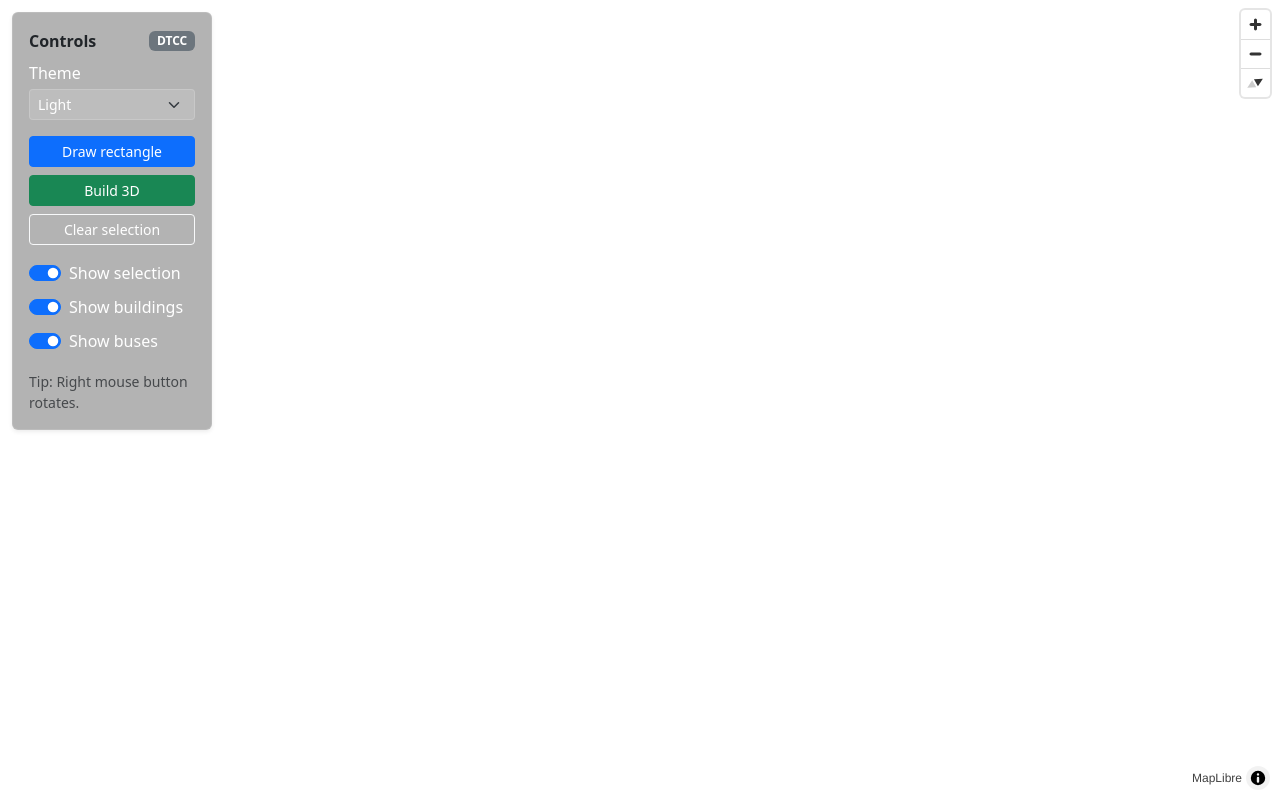
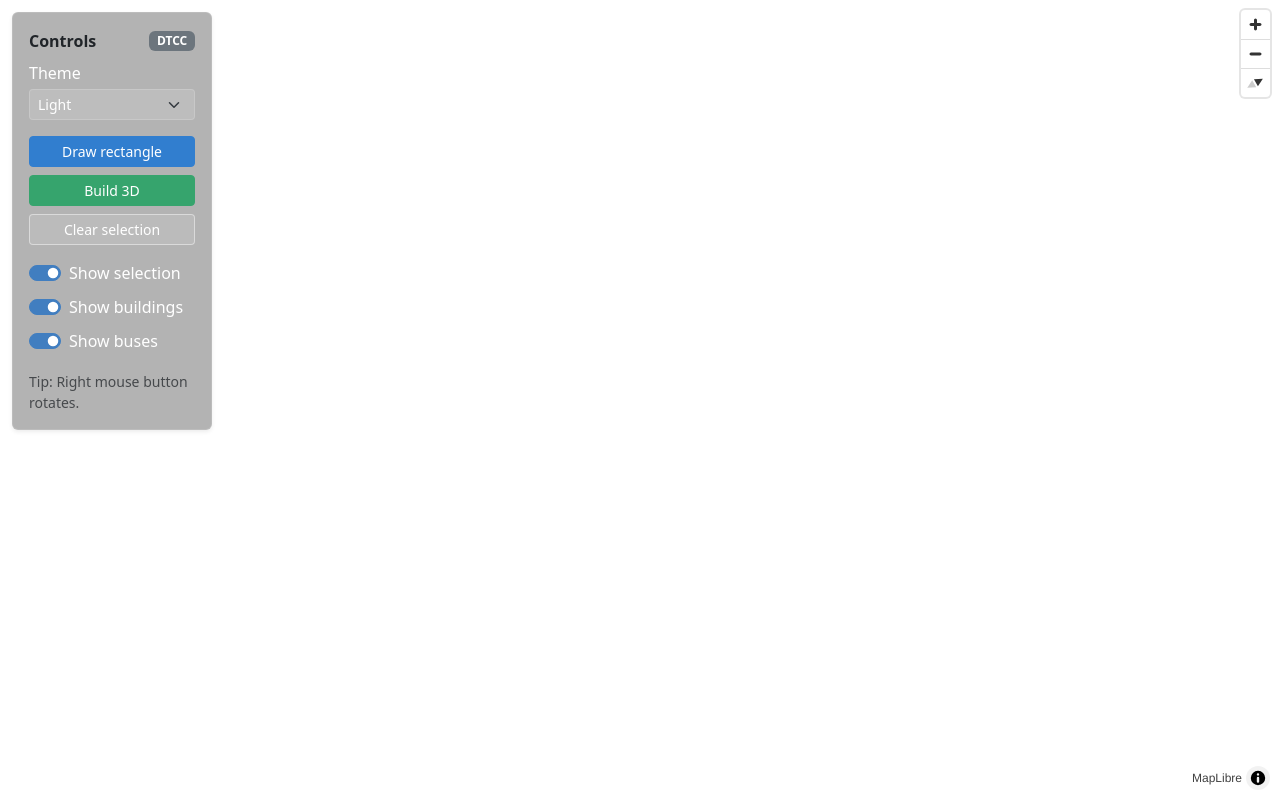
Before and after one commit to jensoolsson/dtcc-maplibre, a website with bundled scripts: page public/index.html in a window 1280 px wide. Built offline with nearby package versions, Linux system fonts and the light colour scheme; no server answers.

Commit message:
Changing button colors with CSS style

```diff
--- a/public/index.html
+++ b/public/index.html
@@ -68,6 +68,55 @@
             outline: 2px solid rgba(82, 107, 144, 0.9);
             outline-offset: 2px;
         }
+
+        /* --- Custom button colours --- */
+        .btn-dt-draw {
+            background-color: #317ecf;
+            border-color: #317ecf;
+            color: #fff;
+        }
+
+        .btn-dt-draw:hover {
+            filter: brightness(1.08);
+        }
+
+        .btn-dt-build {
+            background-color: #36a46d;
+            border-color: #36a46d;
+            color: #fff;
+        }
+
+        .btn-dt-build:hover {
+            filter: brightness(1.08);
+        }
+
+        .btn-dt-clear {
+            background: rgba(255, 255, 255, 0.10);
+            border-color: rgba(255, 255, 255, 0.45);
+            color: #fff;
+        }
+
+        .btn-dt-clear:hover {
+            background: rgba(255, 255, 255, 0.16);
+        }
+
+        /* Keep your active state */
+        #drawButton.active {
+            outline: 2px solid rgba(82, 107, 144, 0.9);
+            outline-offset: 2px;
+        }
+
+        /* Switch colour when ON */
+        .form-check-input:checked {
+            background-color: #417ec0;
+            border-color: #417ec0;
+        }
+
+        /* Focus ring colour */
+        .form-check-input:focus {
+            border-color: rgba(43, 108, 176, 0.6);
+            box-shadow: 0 0 0 0.25rem rgba(43, 108, 176, 0.25);
+        }
     </style>
 </head>
 
@@ -94,13 +143,13 @@
 
             <!-- Buttons -->
             <div class="d-grid gap-2 mb-3">
-                <button id="drawButton" class="btn btn-primary btn-sm">
+                <button id="drawButton" class="btn btn-sm btn-dt-draw">
                     Draw rectangle
                 </button>
-                <button id="build3DButton" class="btn btn-success btn-sm">
+                <button id="build3DButton" class="btn btn-sm btn-dt-build">
                     Build 3D
                 </button>
-                <button id="clearButton" class="btn btn-outline-light btn-sm">
+                <button id="clearButton" class="btn btn-sm btn-dt-clear">
                     Clear selection
                 </button>
             </div>
--- a/public/src/main.js
+++ b/public/src/main.js
@@ -12,10 +12,6 @@ import { createUI } from "./ui.js";
 
 const state = createState();
 const map = createMap(baseStyles.light);
-
-map.on("style.load", () => console.log("[global] style.load fired"));
-map.on("styledata", () => console.log("[global] styledata fired"));
-map.on("error", (e) => console.error("[global] map error", e?.error || e));
 
 let ui;
 let selectionTool;
```
